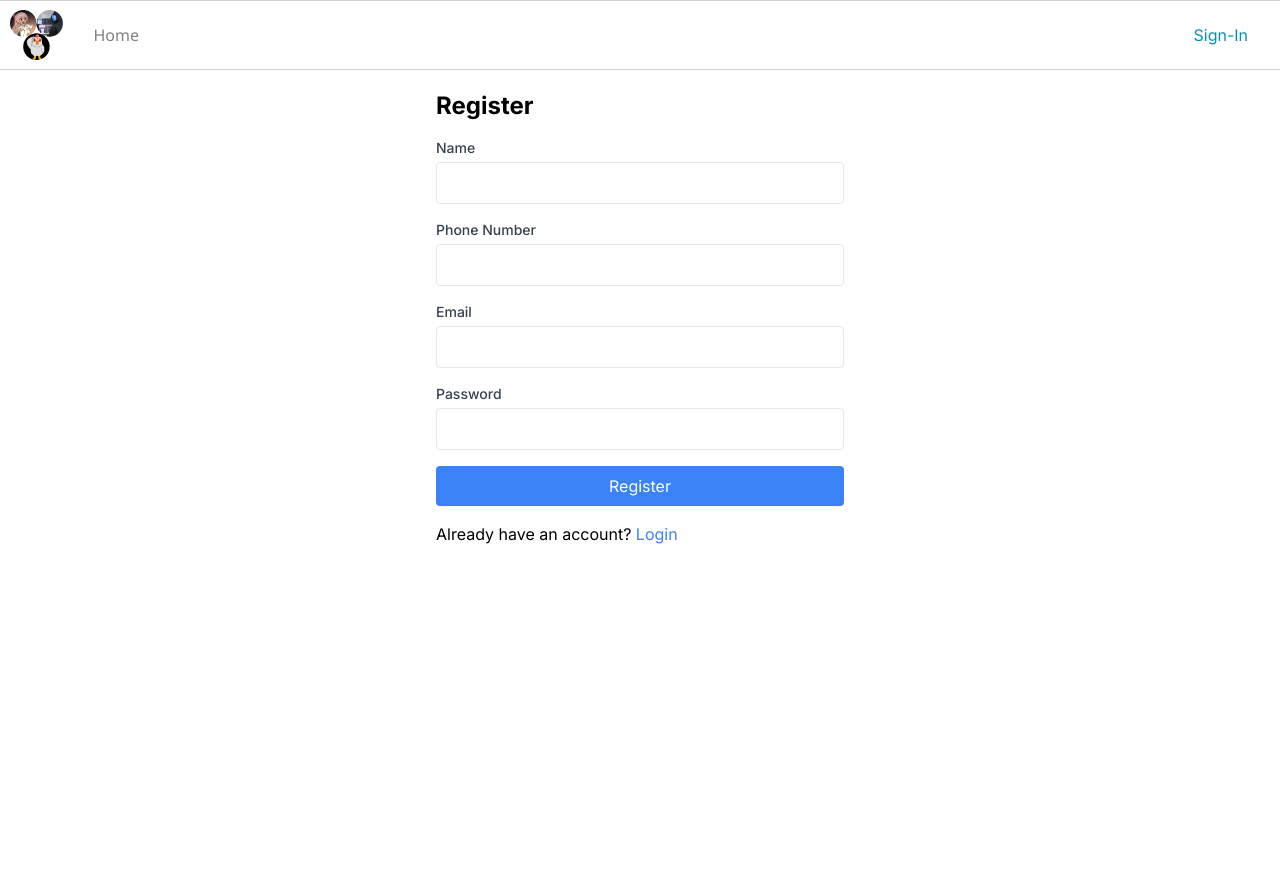
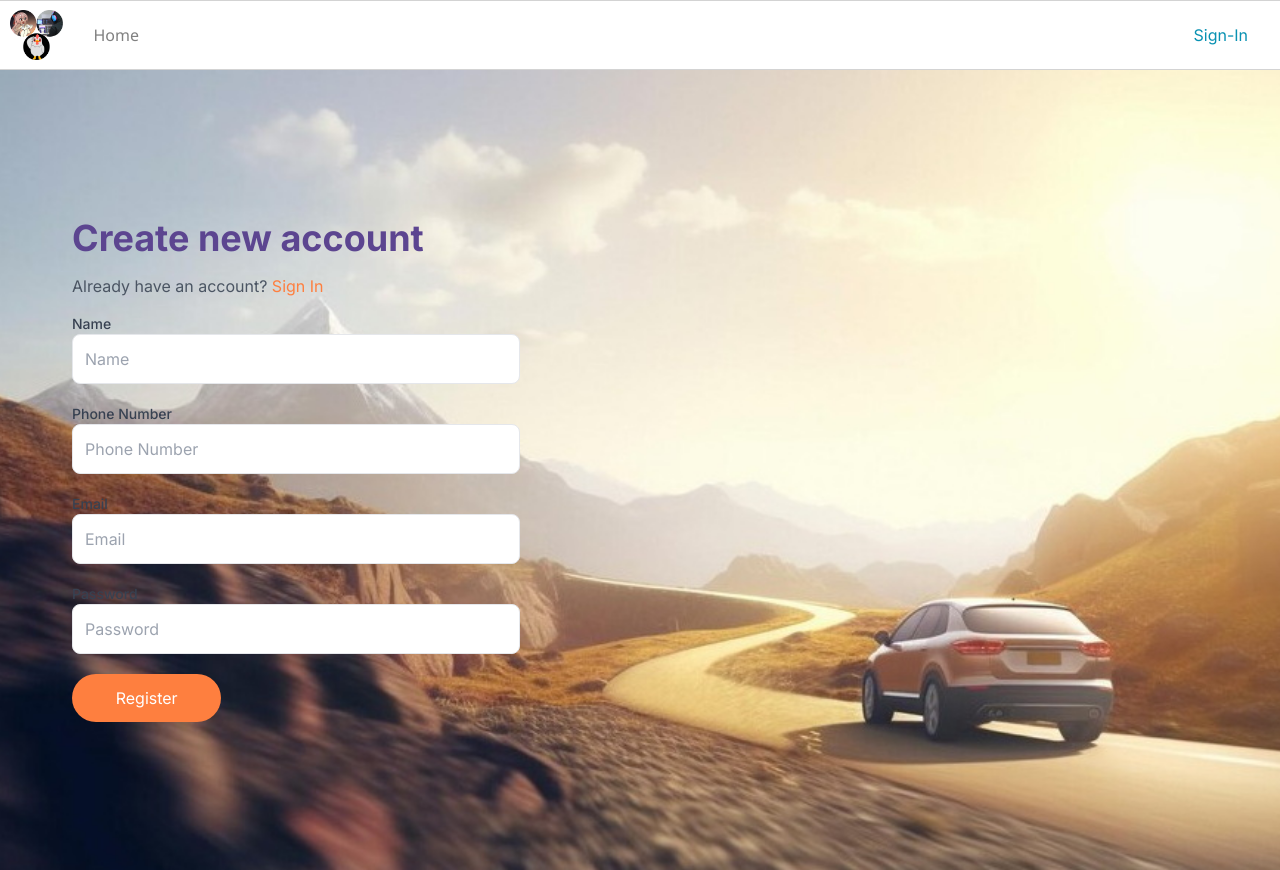
Before and after one commit to 2110503-2564/fe-project-2024-2-rest-in, a Next.js app: page /register in a window 1280 px wide. Before the commit the page ends 800 px from the top, so only its background shows below. Built offline with nearby package versions, Linux system fonts and the light colour scheme; no server answers.

Commit message:
add style to sign in sign out sign up

```diff
--- a/src/app/(auth)/login/page.tsx
+++ b/src/app/(auth)/login/page.tsx
@@ -35,42 +35,52 @@ export default function LoginPage() {
   };
 
   return (
-    <div className="max-w-md mx-auto p-5">
-      <h1 className="text-2xl font-bold mb-4">Login</h1>
+      <div className="min-h-screen flex items-center justify-start bg-cover bg-center px-10" style={{ backgroundImage: "url('/img/carbg.jpg')" }}>
+        <div className="w-full max-w-lg p-8 ">
+          <h1 className="text-4xl font-bold mb-6 text-[#5C4590]">Sign In</h1>
           {error && <p className="text-red-500 mb-4">{error}</p>}
-      <form onSubmit={handleSubmit} className="space-y-4">
+
+          <p className="mb-4 text-gray-600">
+            Don't have an account?{" "}
+            <Link href="/register" prefetch={true} className="text-[#FE7F3F] hover:underline">
+              Sign Up
+            </Link>
+          </p>
+
+          <form onSubmit={handleSubmit} className="space-y-5">
+            <div>
+              <label htmlFor="email" className="block text-sm font-medium text-gray-700">Email</label>
               <input
               type="email"
               placeholder="Email"
               value={email}
               onChange={(e) => setEmail(e.target.value)}
               required
-          className="w-full p-2 border rounded"
+              className="w-full p-3 border rounded-lg bg-white text-black focus:outline-none focus:ring-2 focus:ring-blue-400"
               />
+            </div>
+
+            <div>
+              <label htmlFor="password" className="block text-sm font-medium text-gray-700">Password</label>
               <input
                 type="password"
                 placeholder="Password"
                 value={password}
                 onChange={(e) => setPassword(e.target.value)}
                 required
-          className="w-full p-2 border rounded"
+                className="w-full p-3 border rounded-lg bg-white text-black focus:outline-none focus:ring-2 focus:ring-blue-400"
               />
+            </div>
+
             <button
               type="submit"
               disabled={isLoading}
-          className={`w-full p-2 rounded text-white ${
-            isLoading ? "bg-gray-400" : "bg-blue-500 hover:bg-blue-600"
-          }`}
+              className={`w-1/3 p-3 rounded-3xl text-white ${isLoading ? "bg-gray-400" : "bg-[#FE7F3F] hover:bg-[#FF5F0E] transition duration-200"}`}
             >
               {isLoading ? "Signing in..." : "Sign In"}
             </button>
           </form>
-      <p className="mt-4">
-        Don't have an account?{" "}
-        <Link href="/register" prefetch={true} className="text-blue-500 hover:underline">
-          Register
-        </Link>
-      </p>
+        </div>
       </div>
     );
 }
--- a/src/app/(auth)/logout/page.tsx
+++ b/src/app/(auth)/logout/page.tsx
@@ -16,10 +16,10 @@ export default function SignOutPage() {
   }, [router]);
 
   return (
-    <div className="min-h-screen flex items-center justify-center bg-gray-50">
-      <div className="max-w-md w-full space-y-8 p-8 bg-white rounded-lg shadow-lg">
+    <div className="min-h-screen flex items-center justify-center bg-cover bg-center px-10" style={{ backgroundImage: "url('/img/carbg.jpg')" }}>
+      <div className="w-full max-w-lg p-8 bg-white bg-opacity-80 rounded-lg shadow-lg">
         <div className="text-center">
-          <h2 className="mt-6 text-3xl font-extrabold text-gray-900">
+          <h2 className="mt-6 text-3xl font-extrabold text-[#5C4590]">
             Signing out...
           </h2>
           <p className="mt-2 text-sm text-gray-600">
@@ -27,7 +27,7 @@ export default function SignOutPage() {
           </p>
         </div>
         <div className="mt-8 flex justify-center">
-          <div className="animate-spin rounded-full h-12 w-12 border-b-2 border-blue-500"></div>
+          <div className="animate-spin rounded-full h-12 w-12 border-b-2 border-[#FE7F3F]"></div>
         </div>
       </div>
     </div>
--- a/src/app/(auth)/register/page.tsx
+++ b/src/app/(auth)/register/page.tsx
@@ -51,20 +51,30 @@ export default function RegisterPage() {
   };
 
   return (
-    <div className="max-w-md mx-auto p-5">
-      <h1 className="text-2xl font-bold mb-4">Register</h1>
+    <div className="min-h-screen flex items-center justify-start bg-cover bg-center px-10" style={{ backgroundImage: "url('/img/carbg.jpg')" }}>
+      <div className="w-full max-w-lg p-8">
+        <h1 className="text-4xl font-bold mb-4 text-[#5C4590]">Create new account</h1>
         {error && <p className="text-red-500 mb-4">{error}</p>}
-      <form onSubmit={handleSubmit} className="space-y-4">
+
+        <p className="mb-4 text-gray-600">
+          Already have an account?{" "}
+          <Link href="/login" prefetch={true} className="text-[#FE7F3F] hover:underline">
+            Sign In
+          </Link>
+        </p>
+
+        <form onSubmit={handleSubmit} className="space-y-5">
           <div>
             <label htmlFor="name" className="block text-sm font-medium text-gray-700">Name</label>
             <input
               id="name"
               name="name"
               type="text"
+              placeholder="Name"
               value={formData.name}
               onChange={handleChange}
               required
-            className="w-full p-2 border rounded mt-1"
+              className="w-full p-3 border rounded-lg bg-white text-black focus:outline-none focus:ring-2 focus:ring-blue-400"
             />
           </div>
           <div>
@@ -73,10 +83,11 @@ export default function RegisterPage() {
               id="tel"
               name="tel"
               type="tel"
+              placeholder="Phone Number"
               value={formData.tel}
               onChange={handleChange}
               required
-            className="w-full p-2 border rounded mt-1"
+              className="w-full p-3 border rounded-lg bg-white text-black focus:outline-none focus:ring-2 focus:ring-blue-400"
             />
           </div>
           <div>
@@ -85,10 +96,11 @@ export default function RegisterPage() {
               id="email"
               name="email"
               type="email"
+              placeholder="Email"
               value={formData.email}
               onChange={handleChange}
               required
-            className="w-full p-2 border rounded mt-1"
+              className="w-full p-3 border rounded-lg bg-white text-black focus:outline-none focus:ring-2 focus:ring-blue-400"
             />
           </div>
           <div>
@@ -97,28 +109,22 @@ export default function RegisterPage() {
               id="password"
               name="password"
               type="password"
+              placeholder="Password"
               value={formData.password}
               onChange={handleChange}
               required
-            className="w-full p-2 border rounded mt-1"
+              className="w-full p-3 border rounded-lg bg-white text-black focus:outline-none focus:ring-2 focus:ring-blue-400"
             />
           </div>
           <button
             type="submit"
             disabled={isLoading}
-          className={`w-full p-2 rounded text-white ${
-            isLoading ? "bg-gray-400" : "bg-blue-500 hover:bg-blue-600"
-          }`}
+            className={`w-1/3 p-3 rounded-3xl text-white ${isLoading ? "bg-gray-400" : "bg-[#FE7F3F] hover:bg-[#FF5F0E] transition duration-200"}`}
           >
             {isLoading ? "Registering..." : "Register"}
           </button>
         </form>
-      <p className="mt-4">
-        Already have an account?{" "}
-        <Link href="/login" prefetch={true} className="text-blue-500 hover:underline">
-          Login
-        </Link>
-      </p>
+      </div>
     </div>
   );
   }
```
Also changed, not shown: public/img/carbg.jpg (added). Lines whose indentation alone changed are shown as unchanged.
